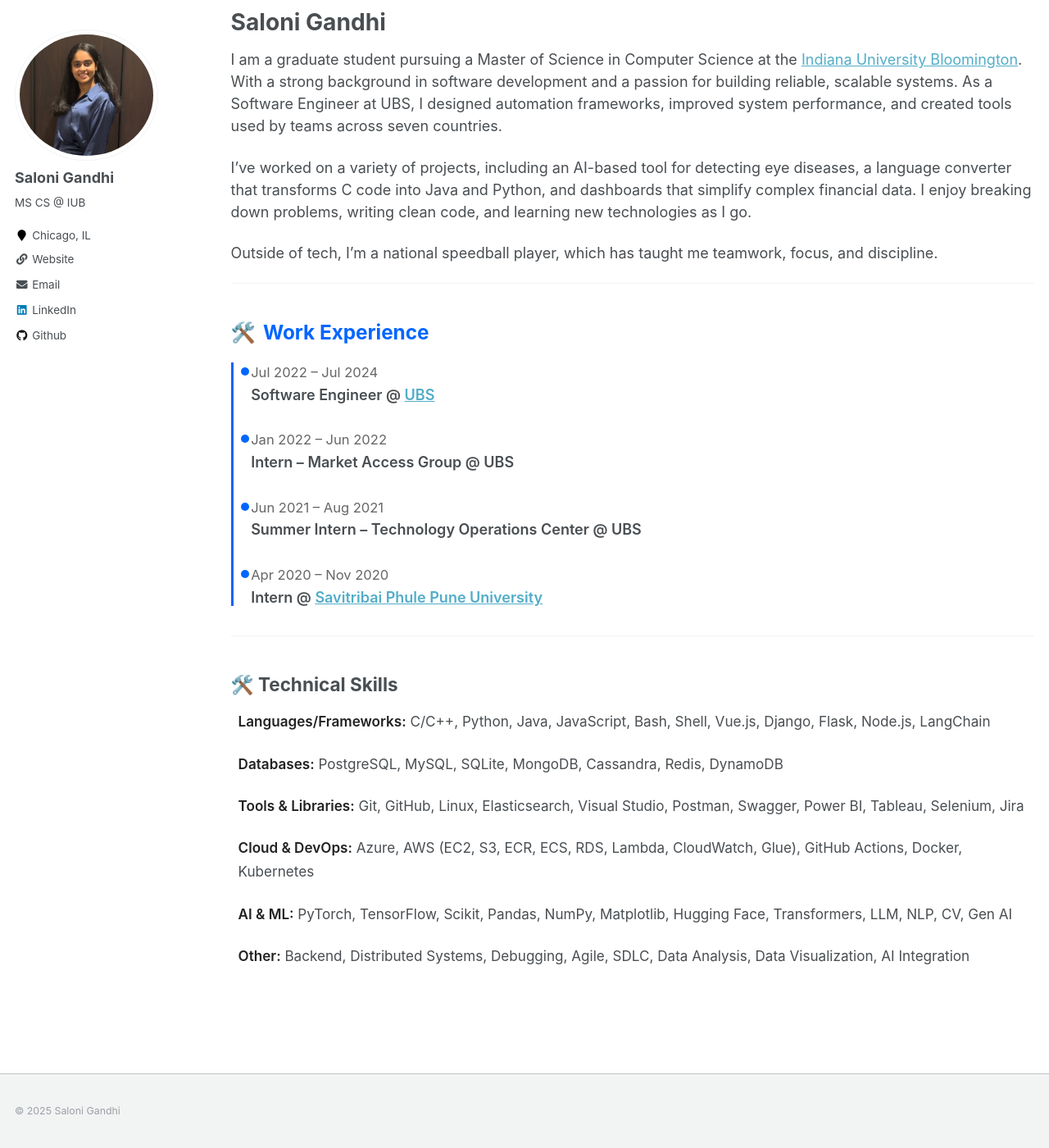
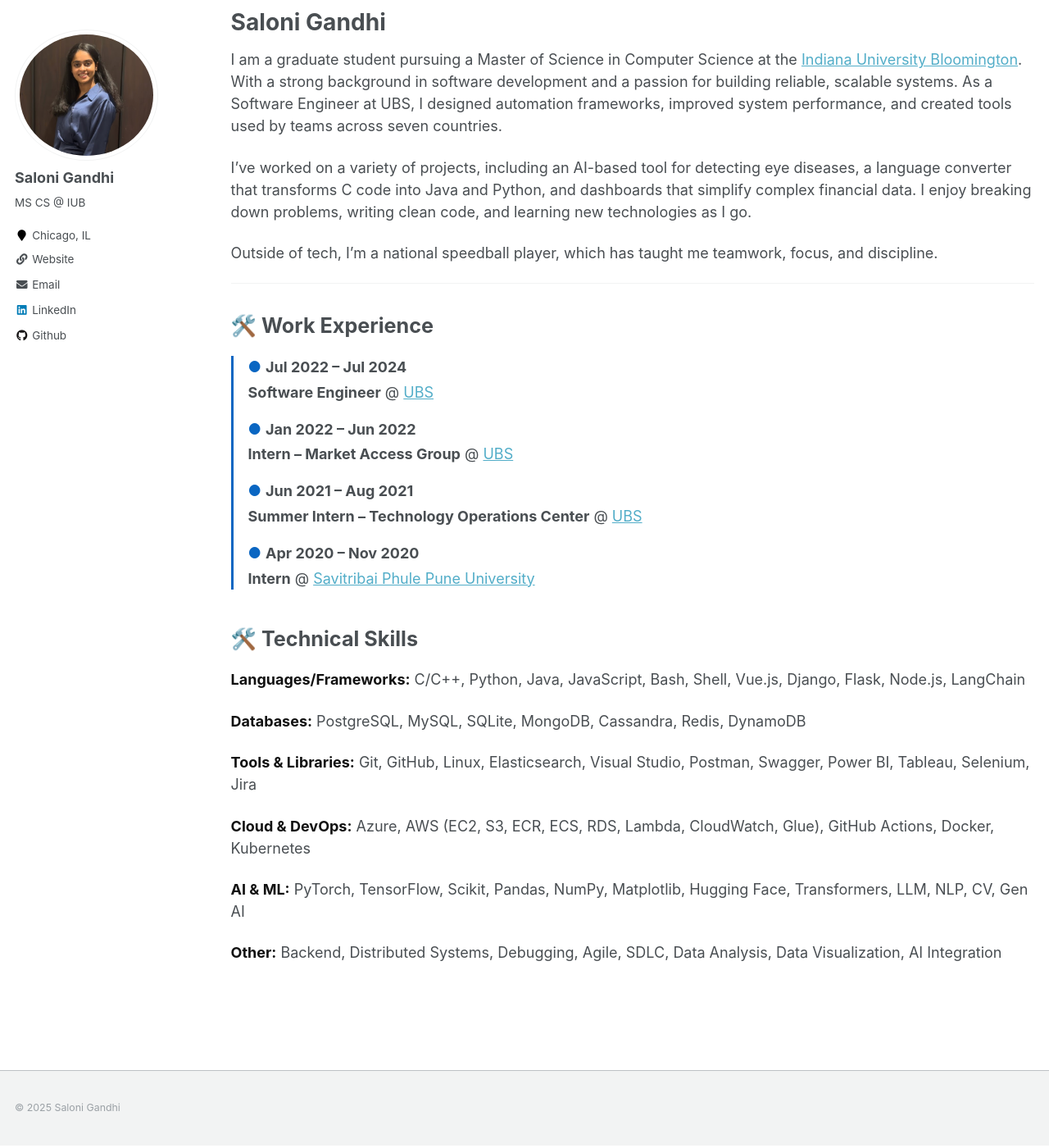
Before and after one commit to saloni111/saloni111.github.io, a Jekyll site: the page built from _pages/about.md, in a window 1280 px wide and 1400 px high, scrolled down 105 px. Shown: the whole window at 82% size. Built offline with Jekyll 4.4.1, drawn with Linux system fonts in a browser that asks for light colours; part of the change alters nothing that is shown.

Commit message:
Update about.md

```diff
--- a/_pages/about.md
+++ b/_pages/about.md
@@ -87,48 +87,28 @@ Outside of tech, I’m a national speedball player, which has taught me teamwork
 
 ---
 
-## <span class="section-title">Work Experience</span>
+<!-- Work Experience -->
+<h2 style="font-weight: 700; font-size: 1.4rem; margin-top: 2rem; margin-bottom: 1.2rem;">🛠️ Work Experience</h2>
+<div style="border-left: 3px solid #0A66C2; padding-left: 1rem;">
+  <p style="margin-bottom: 0.2rem;"><span style="color:#0A66C2;">●</span> <strong>Jul 2022 – Jul 2024</strong></p>
+  <p style="margin-top: 0; margin-bottom: 1rem;"><strong>Software Engineer</strong> @ <a href="https://www.ubs.com/global/en.html" target="_blank">UBS</a></p>
 
-<div class="timeline">
-  <div class="timeline-entry">
-    <small>Jul 2022 – Jul 2024</small>
-    <h4>Software Engineer @ <a href="https://www.ubs.com/global/en.html" target="_blank">UBS</a></h4>
-  </div>
-  <div class="timeline-entry">
-    <small>Jan 2022 – Jun 2022</small>
-    <h4>Intern – Market Access Group @ UBS</h4>
-  </div>
-  <div class="timeline-entry">
-    <small>Jun 2021 – Aug 2021</small>
-    <h4>Summer Intern – Technology Operations Center @ UBS</h4>
-  </div>
-  <div class="timeline-entry">
-    <small>Apr 2020 – Nov 2020</small>
-    <h4>Intern @ <a href="http://www.unipune.ac.in/" target="_blank">Savitribai Phule Pune University</a></h4>
-  </div>
+  <p style="margin-bottom: 0.2rem;"><span style="color:#0A66C2;">●</span> <strong>Jan 2022 – Jun 2022</strong></p>
+  <p style="margin-top: 0; margin-bottom: 1rem;"><strong>Intern – Market Access Group</strong> @ <a href="https://www.ubs.com/global/en.html" target="_blank">UBS</a></p>
+
+  <p style="margin-bottom: 0.2rem;"><span style="color:#0A66C2;">●</span> <strong>Jun 2021 – Aug 2021</strong></p>
+  <p style="margin-top: 0; margin-bottom: 1rem;"><strong>Summer Intern – Technology Operations Center</strong> @ <a href="https://www.ubs.com/global/en.html" target="_blank">UBS</a></p>
+
+  <p style="margin-bottom: 0.2rem;"><span style="color:#0A66C2;">●</span> <strong>Apr 2020 – Nov 2020</strong></p>
+  <p style="margin-top: 0;"><strong>Intern</strong> @ <a href="http://www.unipune.ac.in/" target="_blank">Savitribai Phule Pune University</a></p>
 </div>
 
----
+<!-- Technical Skills -->
+<h2 style="font-weight: 700; font-size: 1.4rem; margin-top: 2.5rem; margin-bottom: 1.2rem;">🛠️ Technical Skills</h2>
 
-## 🛠️ Technical Skills
-
-<style>
-.skills-clean {
-  font-size: 0.95rem;
-  line-height: 1.7;
-  padding-left: 0.5rem;
-}
-.skills-clean b {
-  font-weight: 600;
-  color: #222;
-}
-</style>
-
-<div class="skills-clean">
-  <p><b>Languages/Frameworks:</b> C/C++, Python, Java, JavaScript, Bash, Shell, Vue.js, Django, Flask, Node.js, LangChain</p>
-  <p><b>Databases:</b> PostgreSQL, MySQL, SQLite, MongoDB, Cassandra, Redis, DynamoDB</p>
-  <p><b>Tools & Libraries:</b> Git, GitHub, Linux, Elasticsearch, Visual Studio, Postman, Swagger, Power BI, Tableau, Selenium, Jira</p>
-  <p><b>Cloud & DevOps:</b> Azure, AWS (EC2, S3, ECR, ECS, RDS, Lambda, CloudWatch, Glue), GitHub Actions, Docker, Kubernetes</p>
-  <p><b>AI & ML:</b> PyTorch, TensorFlow, Scikit, Pandas, NumPy, Matplotlib, Hugging Face, Transformers, LLM, NLP, CV, Gen AI</p>
-  <p><b>Other:</b> Backend, Distributed Systems, Debugging, Agile, SDLC, Data Analysis, Data Visualization, AI Integration</p>
-</div>
+<p><strong style="color: #111;">Languages/Frameworks:</strong> C/C++, Python, Java, JavaScript, Bash, Shell, Vue.js, Django, Flask, Node.js, LangChain</p>
+<p><strong style="color: #111;">Databases:</strong> PostgreSQL, MySQL, SQLite, MongoDB, Cassandra, Redis, DynamoDB</p>
+<p><strong style="color: #111;">Tools & Libraries:</strong> Git, GitHub, Linux, Elasticsearch, Visual Studio, Postman, Swagger, Power BI, Tableau, Selenium, Jira</p>
+<p><strong style="color: #111;">Cloud & DevOps:</strong> Azure, AWS (EC2, S3, ECR, ECS, RDS, Lambda, CloudWatch, Glue), GitHub Actions, Docker, Kubernetes</p>
+<p><strong style="color: #111;">AI & ML:</strong> PyTorch, TensorFlow, Scikit, Pandas, NumPy, Matplotlib, Hugging Face, Transformers, LLM, NLP, CV, Gen AI</p>
+<p><strong style="color: #111;">Other:</strong> Backend, Distributed Systems, Debugging, Agile, SDLC, Data Analysis, Data Visualization, AI Integration</p>
```
